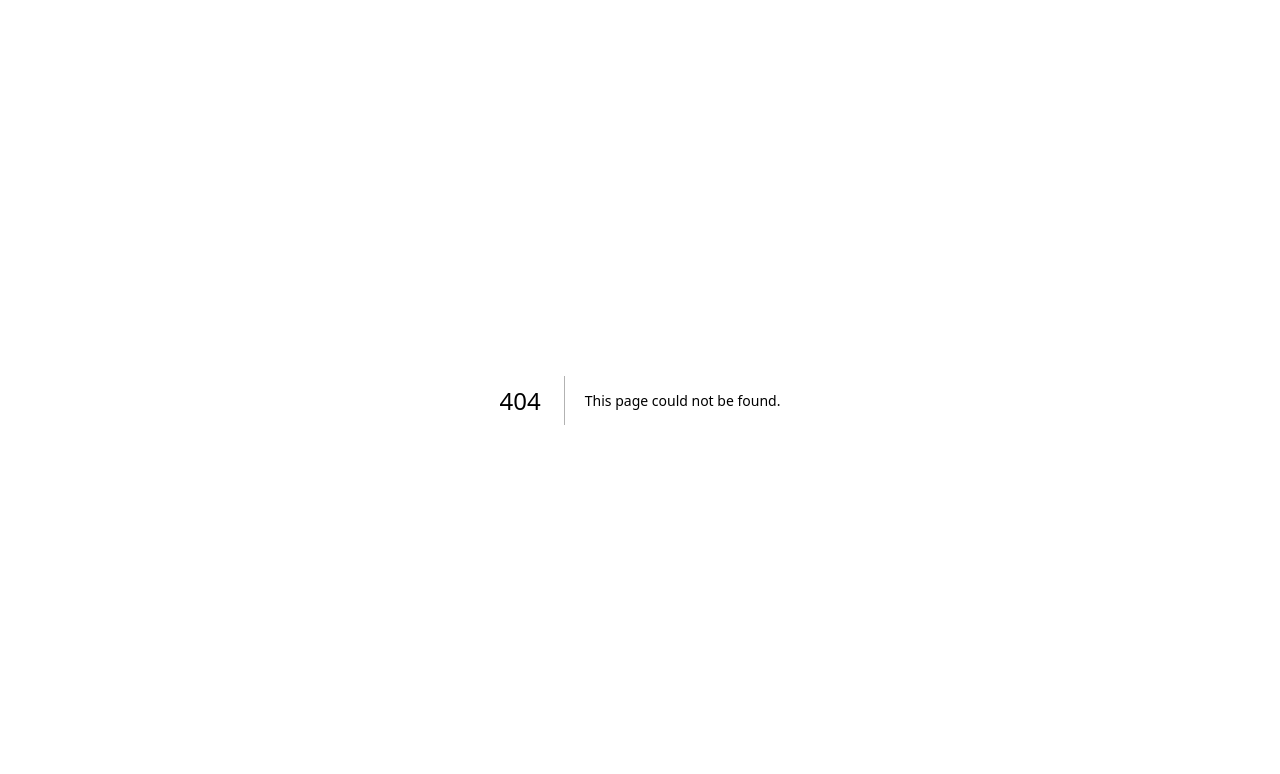
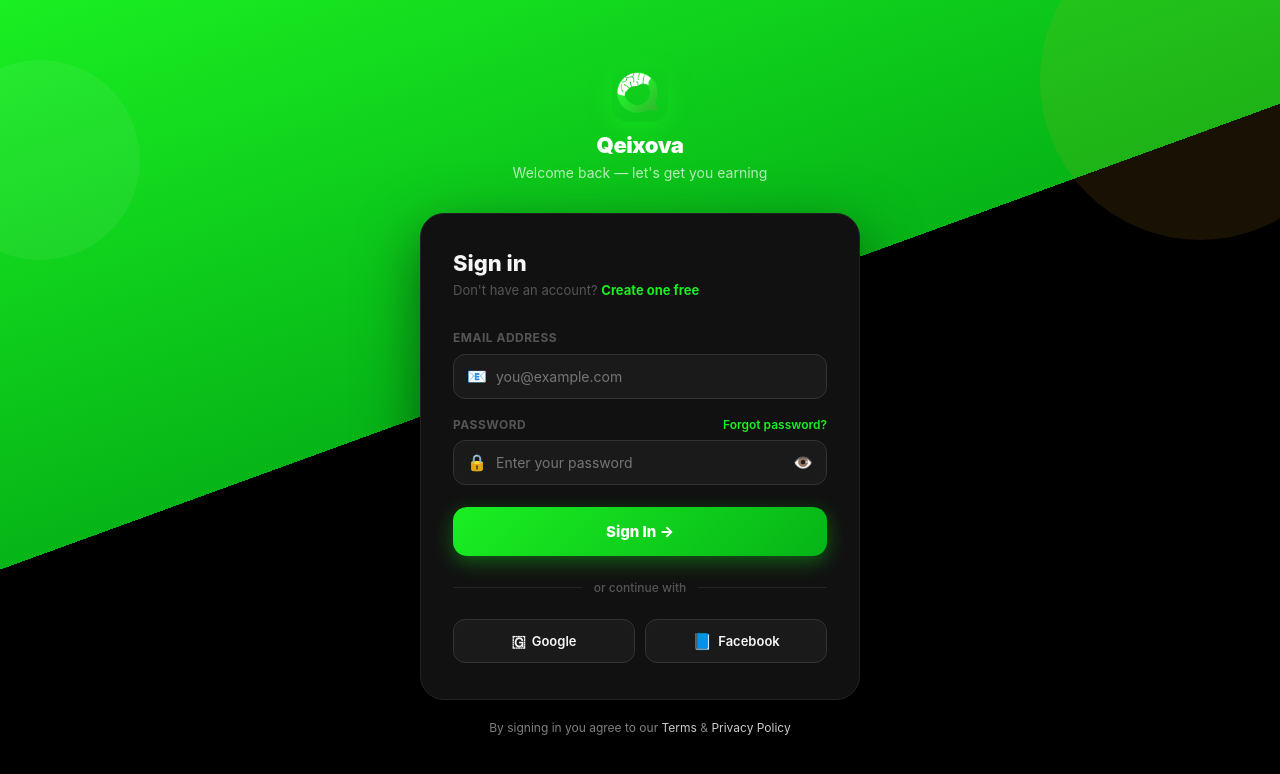
Before and after one commit to Gbothemy/tazksapp, a Next.js app: page /register in a window 1280 px wide. Before the commit this address had no page. Shown: the top 774 px of the page. Built offline with nearby package versions, Linux system fonts and the light colour scheme.

Commit message:
Fix register page with working implementation

```diff
--- /dev/null
+++ b/app/(marketing)/register/page.tsx
@@ -0,0 +1,231 @@
+"use client";
+import { useState } from "react";
+import Link from "next/link";
+import { useRouter } from "next/navigation";
+
+export default function LoginPage() {
+  const router = useRouter();
+  const [form, setForm] = useState({ email: "", password: "" });
+  const [loading, setLoading] = useState(false);
+  const [error, setError] = useState("");
+  const [showPass, setShowPass] = useState(false);
+
+  const handleSubmit = async (e: React.FormEvent<HTMLFormElement>) => {
+    e.preventDefault();
+    if (!form.email || !form.password) {
+      setError("Please fill in all fields.");
+      return;
+    }
+    setError("");
+    setLoading(true);
+    const res = await fetch("/api/auth/login", {
+      method: "POST",
+      headers: { "Content-Type": "application/json" },
+      body: JSON.stringify({ email: form.email, password: form.password }),
+    });
+    const data = await res.json();
+    if (res.ok) {
+      router.push("/dashboard");
+    } else {
+      setError(data.error || "Login failed. Please try again.");
+    }
+    setLoading(false);
+  };
+
+  return (
+    <div style={{
+      minHeight: "100vh",
+      background: "linear-gradient(160deg, #1AEF22 0%, #06B517 45%, #000000 45%)",
+      display: "flex", alignItems: "center", justifyContent: "center",
+      padding: "24px 16px",
+    }}>
+      {/* Decorative blobs */}
+      <div style={{
+        position: "fixed", top: -80, right: -80,
+        width: 320, height: 320, borderRadius: "50%",
+        background: "rgba(245,166,35,0.1)", pointerEvents: "none",
+      }} />
+      <div style={{
+        position: "fixed", top: 60, left: -60,
+        width: 200, height: 200, borderRadius: "50%",
+        background: "rgba(255,255,255,0.06)", pointerEvents: "none",
+      }} />
+
+      <div style={{ width: "100%", maxWidth: 440 }}>
+
+        {/* Logo */}
+        <div style={{ textAlign: "center", marginBottom: 32 }}>
+          <Link href="/landing" style={{ textDecoration: "none", display: "inline-flex", flexDirection: "column", alignItems: "center", gap: 10 }}>
+            <img
+              src="/qeixova-icon.png"
+              alt="Qeixova"
+              style={{
+                width: 56,
+                height: 56,
+                borderRadius: 16,
+                objectFit: "contain",
+                boxShadow: "0 8px 24px rgba(26,239,34,0.4)",
+              }}
+            />
+            <span style={{ fontWeight: 900, fontSize: 22, color: "#fff", letterSpacing: -0.5 }}>Qeixova</span>
+          </Link>
+          <p style={{ color: "rgba(255,255,255,0.7)", fontSize: 14, marginTop: 6 }}>
+            Welcome back — let&apos;s get you earning
+          </p>
+        </div>
+
+        {/* Card */}
+        <div style={{
+          background: "#111111",
+          borderRadius: 24,
+          padding: "36px 32px",
+          boxShadow: "0 20px 60px rgba(0,0,0,0.5)",
+          border: "1px solid #222222",
+        }}>
+          <h1 style={{ fontWeight: 800, fontSize: 22, color: "#F5F5F5", marginBottom: 6 }}>
+            Sign in
+          </h1>
+          <p style={{ fontSize: 13, color: "#555555", marginBottom: 28 }}>
+            Don&apos;t have an account?{" "}
+            <Link href="/register" style={{ color: "#1AEF22", fontWeight: 700, textDecoration: "none" }}>
+              Create one free
+            </Link>
+          </p>
+
+          {error && (
+            <div style={{
+              background: "rgba(229,62,62,0.1)", border: "1px solid rgba(229,62,62,0.3)",
+              borderRadius: 10, padding: "11px 14px", marginBottom: 20,
+              fontSize: 13, color: "#e53e3e", fontWeight: 500,
+            }}>
+              ⚠️ {error}
+            </div>
+          )}
+
+          <form onSubmit={handleSubmit} style={{ display: "flex", flexDirection: "column", gap: 18 }}>
+
+            {/* Email */}
+            <div>
+              <label style={{ fontSize: 12, fontWeight: 700, color: "#555555", letterSpacing: 0.5 }}>
+                EMAIL ADDRESS
+              </label>
+              <div style={{ position: "relative", marginTop: 8 }}>
+                <span style={{
+                  position: "absolute", left: 14, top: "50%", transform: "translateY(-50%)",
+                  fontSize: 16, pointerEvents: "none",
+                }}>📧</span>
+                <input
+                  type="email"
+                  placeholder="you@example.com"
+                  value={form.email}
+                  onChange={(e) => setForm({ ...form, email: e.target.value })}
+                  style={{
+                    width: "100%", padding: "13px 14px 13px 42px",
+                    borderRadius: 12, border: "1.5px solid #333333",
+                    fontSize: 14, outline: "none", color: "#F5F5F5",
+                    background: "#1a1a1a", transition: "border-color 0.2s",
+                  }}
+                  onFocus={(e) => (e.target.style.borderColor = "#1AEF22")}
+                  onBlur={(e) => (e.target.style.borderColor = "#333333")}
+                />
+              </div>
+            </div>
+
+            {/* Password */}
+            <div>
+              <div style={{ display: "flex", justifyContent: "space-between", alignItems: "center" }}>
+                <label style={{ fontSize: 12, fontWeight: 700, color: "#555555", letterSpacing: 0.5 }}>
+                  PASSWORD
+                </label>
+                <Link href="/forgot-password" style={{ fontSize: 12, color: "#1AEF22", fontWeight: 600, textDecoration: "none" }}>
+                  Forgot password?
+                </Link>
+              </div>
+              <div style={{ position: "relative", marginTop: 8 }}>
+                <span style={{
+                  position: "absolute", left: 14, top: "50%", transform: "translateY(-50%)",
+                  fontSize: 16, pointerEvents: "none",
+                }}>🔒</span>
+                <input
+                  type={showPass ? "text" : "password"}
+                  placeholder="Enter your password"
+                  value={form.password}
+                  onChange={(e) => setForm({ ...form, password: e.target.value })}
+                  style={{
+                    width: "100%", padding: "13px 44px 13px 42px",
+                    borderRadius: 12, border: "1.5px solid #333333",
+                    fontSize: 14, outline: "none", color: "#F5F5F5",
+                    background: "#1a1a1a", transition: "border-color 0.2s",
+                  }}
+                  onFocus={(e) => (e.target.style.borderColor = "#1AEF22")}
+                  onBlur={(e) => (e.target.style.borderColor = "#333333")}
+                />
+                <button
+                  type="button"
+                  onClick={() => setShowPass(!showPass)}
+                  style={{
+                    position: "absolute", right: 14, top: "50%", transform: "translateY(-50%)",
+                    background: "none", border: "none", cursor: "pointer", fontSize: 16, padding: 0,
+                  }}
+                >
+                  {showPass ? "🙈" : "👁️"}
+                </button>
+              </div>
+            </div>
+
+            {/* Submit */}
+            <button
+              type="submit"
+              disabled={loading}
+              style={{
+                background: loading ? "#a0a0a0" : "linear-gradient(135deg, #1AEF22, #06B517)",
+                color: "#fff", border: "none",
+                borderRadius: 14, padding: "15px",
+                fontWeight: 800, fontSize: 15, cursor: loading ? "not-allowed" : "pointer",
+                boxShadow: loading ? "none" : "0 6px 20px rgba(26,239,34,0.35)",
+                transition: "all 0.2s", marginTop: 4,
+                display: "flex", alignItems: "center", justifyContent: "center", gap: 8,
+              }}
+            >
+              {loading ? (
+                <>
+                  <span style={{ display: "inline-block", animation: "spin 1s linear infinite" }}>⏳</span>
+                  Signing in...
+                </>
+              ) : "Sign In →"}
+            </button>
+          </form>
+
+          {/* Divider */}
+          <div style={{ display: "flex", alignItems: "center", gap: 12, margin: "24px 0" }}>
+            <div style={{ flex: 1, height: 1, background: "#222222" }} />
+            <span style={{ fontSize: 12, color: "#555555", fontWeight: 500 }}>or continue with</span>
+            <div style={{ flex: 1, height: 1, background: "#222222" }} />
+          </div>
+
+          {/* Social buttons */}
+          <div style={{ display: "flex", gap: 10 }}>
+            {[{ icon: "🇬", label: "Google" }, { icon: "📘", label: "Facebook" }].map((s) => (
+              <button key={s.label} style={{
+                flex: 1, padding: "11px",
+                background: "#1a1a1a", border: "1.5px solid #333333",
+                borderRadius: 12, cursor: "pointer", fontWeight: 600,
+                fontSize: 13, color: "#F5F5F5",
+                display: "flex", alignItems: "center", justifyContent: "center", gap: 6,
+              }}>
+                <span style={{ fontSize: 16 }}>{s.icon}</span> {s.label}
+              </button>
+            ))}
+          </div>
+        </div>
+
+        {/* Footer note */}
+        <p style={{ textAlign: "center", fontSize: 12, color: "rgba(255,255,255,0.5)", marginTop: 20 }}>
+          By signing in you agree to our{" "}
+          <span style={{ color: "rgba(255,255,255,0.8)", cursor: "pointer" }}>Terms</span> &amp;{" "}
+          <span style={{ color: "rgba(255,255,255,0.8)", cursor: "pointer" }}>Privacy Policy</span>
+        </p>
+      </div>
+    </div>
+  );
+}
```
